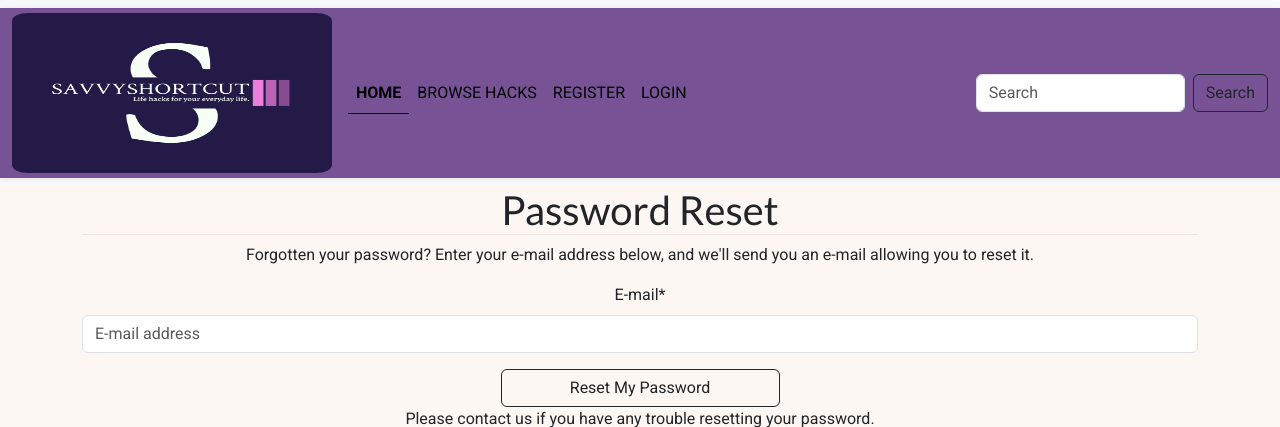
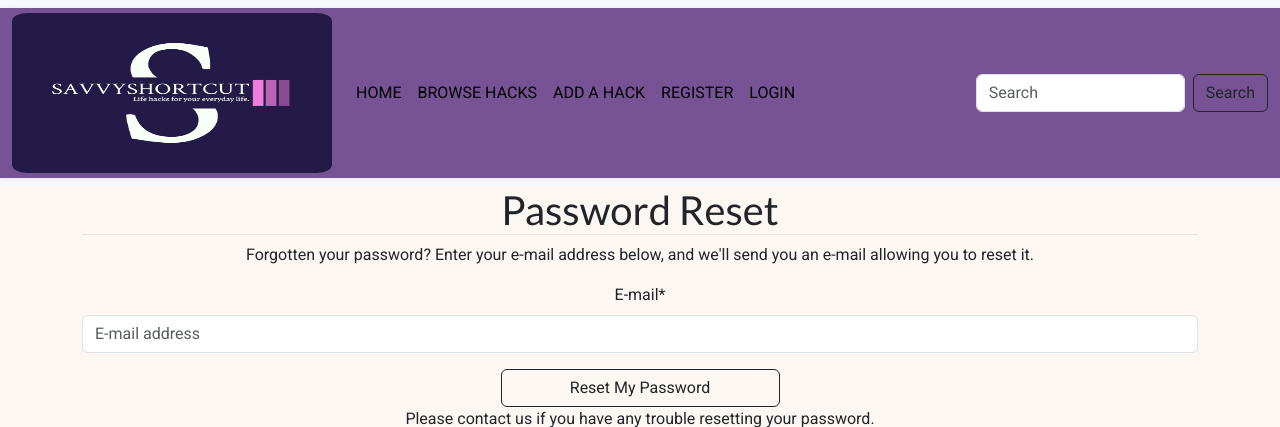
Before and after one commit to pzompa/PP4-Practical-Life-Hacks, a Django app: page /accounts/password/reset/ in a window 1280 px wide. Shown: the top 427 px of the page. Run offline with Django 4.2, Linux system fonts and the light colour scheme; parts of the project's set-up code (start-up, migrations or seed data) failed here and were passed over; some libraries are stand-ins or nearby versions.

Commit message:
Added a new menu item in nav.

```diff
--- a/templates/includes/header.html
+++ b/templates/includes/header.html
@@ -15,10 +15,13 @@
             <div class="collapse navbar-collapse" id="navbarNav">
                 <ul class="navbar-nav me-auto mb-2 mb-lg-0">
                     <li class="nav-item">
-                        <a class="nav-link active" aria-current="page" href="{% url 'home' %}">Home</a>
+                        <a class="nav-link" aria-current="page" href="{% url 'home' %}">Home</a>
                     </li>
                     <li class="nav-item">
                         <a class="nav-link" href="#">Browse Hacks</a>
+                    </li>
+                    <li class="nav-item">
+                        <a class="nav-link" href="{% url 'create_hack' %}">Add a Hack</a>
                     </li>
                     {% if user.is_authenticated %}
                     <li class="nav-item">
```
